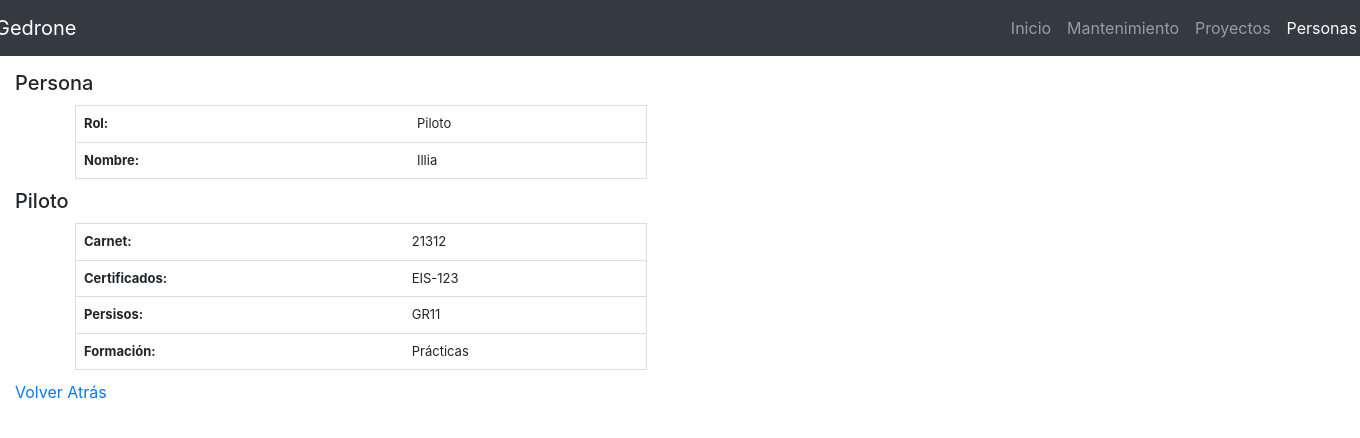
After one commit to illianechesa/gedrone, a PHP site: page /people.html in a window 1360 px wide. The commit adds this page. Shown: the top 438 px of the page. Run offline with PHP 8.4, Linux system fonts and the light colour scheme; some libraries are stand-ins or nearby versions.

Commit message:
add people view
Signed-off-by: Illia Nechesa <nechesaillia@gmail.com>

```diff
--- a/css/style.css
+++ b/css/style.css
@@ -16,7 +16,7 @@
     margin: 12px 30px; /* Add some space below the input */
   }
 
-  #aeronaves, #vuelos, #informacion {
+  #aeronaves, #vuelos, #informacion, #persona, #piloto {
     border-collapse: collapse; /* Collapse borders */
     width: 45%; /* Full-width */
     border: 1px solid #ddd; /* Add a grey border */
@@ -24,12 +24,12 @@
     margin: 0px 30px; /* Add some space below the input */
   }
 
-  #aeronaves th, #vuelos th, #aeronaves td, #vuelos td {
+  #aeronaves th, #vuelos th, #persona th, #piloto th, #aeronaves td, #vuelos td, #persona td, #piloto td {
     text-align: left; /* Left-align text */
     padding: 8px; /* Add padding */
   }
 
-  #aeronaves tr, #vuelos tr {
+  #aeronaves tr, #vuelos tr, #persona tr, #piloto tr {
     /* Add a bottom border to all table rows */
     border-bottom: 1px solid #ddd;
   }
--- /dev/null
+++ b/people.html
@@ -0,0 +1,110 @@
+<!DOCTYPE html>
+<html lang="en">
+
+<head>
+
+    <meta charset="utf-8">
+    <meta name="viewport" content="width=device-width, initial-scale=1, shrink-to-fit=no">
+    <meta name="description" content="">
+    <meta name="author" content="">
+
+    <title>Gedrone</title>
+
+    <!-- Favicons -->
+    <link href="img/drone_icon.png" rel="icon">
+    <link href="img/drone_icon.png" rel="apple-touch-icon">
+
+    <!-- Bootstrap core CSS -->
+    <link href="vendor/bootstrap/css/bootstrap.min.css" rel="stylesheet">
+
+    <link href="css/style.css" rel="stylesheet">
+
+    <!-- Javascript -->
+    <script type="text/javascript" src="js/filter.js"></script>
+    <script type="text/javascript" src="js/homecrud.js"></script>
+
+</head>
+
+<body>
+
+    <!-- Navigation -->
+    <nav class="navbar navbar-expand-lg navbar-dark bg-dark static-top">
+        <div class="container">
+            <a class="navbar-brand" href="index.html" style="margin-left: -130px;">Gedrone</a>
+            <button class="navbar-toggler" type="button" data-toggle="collapse" data-target="#navbarResponsive"
+                aria-controls="navbarResponsive" aria-expanded="false" aria-label="Toggle navigation">
+                <span class="navbar-toggler-icon"></span>
+            </button>
+            <div class="collapse navbar-collapse" id="navbarResponsive">
+                <ul class="navbar-nav ml-auto" style="margin-right: -130px;">
+                    <li class="nav-item">
+                        <a class="nav-link" href="index.html">Inicio
+                        </a>
+                    </li>
+                    <li class="nav-item">
+                        <a class="nav-link" href="#">Mantenimiento</a>
+                    </li>
+                    <li class="nav-item">
+                        <a class="nav-link" href="#">Proyectos</a>
+                    </li>
+                    <li class="nav-item active">
+                        <a class="nav-link" href="people.html">Personas
+                            <span class="sr-only">(current)</span>
+                        </a>
+                    </li>
+                </ul>
+            </div>
+        </div>
+    </nav>
+
+    <!-- Page Content -->
+    <div class="main">
+        <h5>Persona</h5>
+        <div class="row">
+            <table id="persona">
+                <tr>
+                    <th>Rol: </th>
+                    <td>Piloto </td>
+                </tr>
+                <tr>
+                    <th>Nombre: </th>
+                    <td>Illia</td>
+                </tr>
+            </table>
+        </div>
+        <h5>Piloto</h5>
+        <div class="row">
+            <table id="piloto">
+                <tr>
+                    <th>Carnet: </th>
+                    <td>21312</td>
+                </tr>
+                <tr>
+                    <th>Certificados: </th>
+                    <td>EIS-123</td>
+                </tr>
+                <tr>
+                    <th>Persisos: </th>
+                    <td>GR11</td>
+                </tr>
+                <tr>
+                    <th>Formación: </th>
+                    <td>Prácticas</td>
+                </tr>
+            </table>
+        </div>
+        <p>
+            <a href="javascript:history.back()"> Volver Atrás</a>
+        </p>
+    </div>
+
+
+    <!-- Bootstrap core JavaScript -->
+    <script src="vendor/jquery/jquery.slim.min.js"></script>
+    <script src="vendor/bootstrap/js/bootstrap.bundle.min.js"></script>
+    <script
+        src="https://maps.googleapis.com/maps/api/js?key=AIzaSyD93dDOWXwzcY8yJHBUyD_rRIDazxGJl80&callback=myMap"></script>
+
+</body>
+
+</html>
```
Also changed, not shown: index.html (+6 -6 lines).
